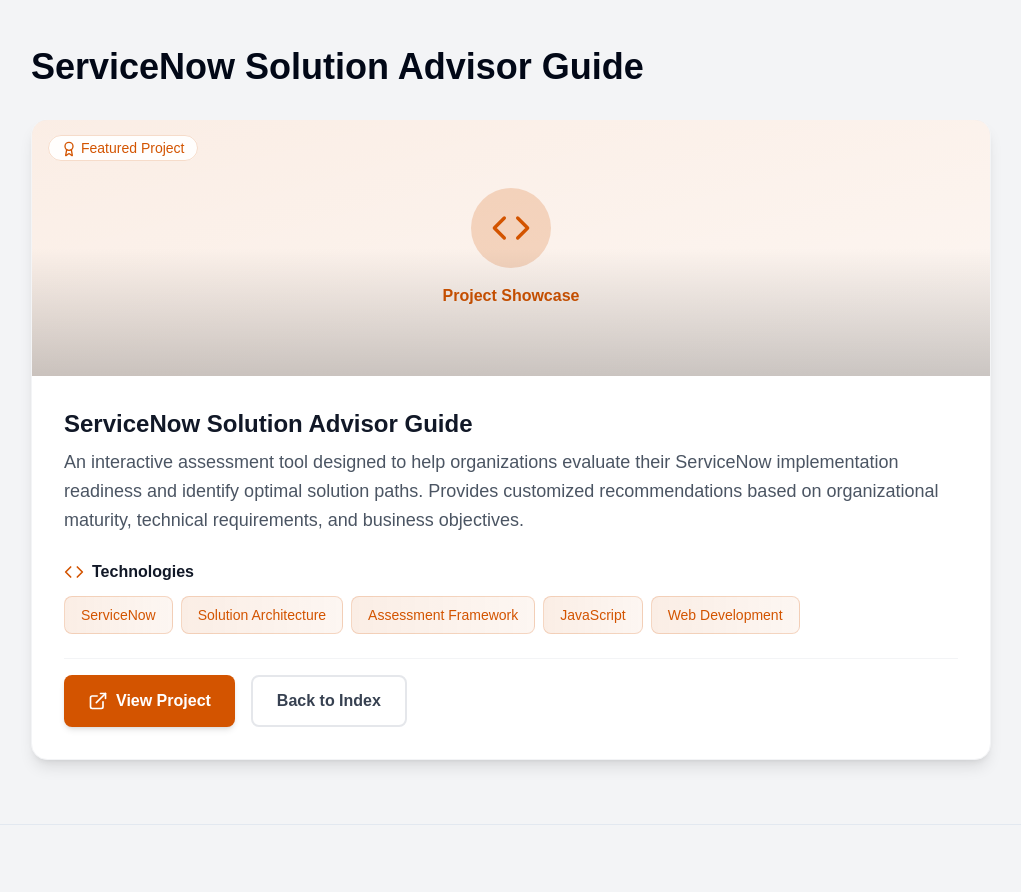
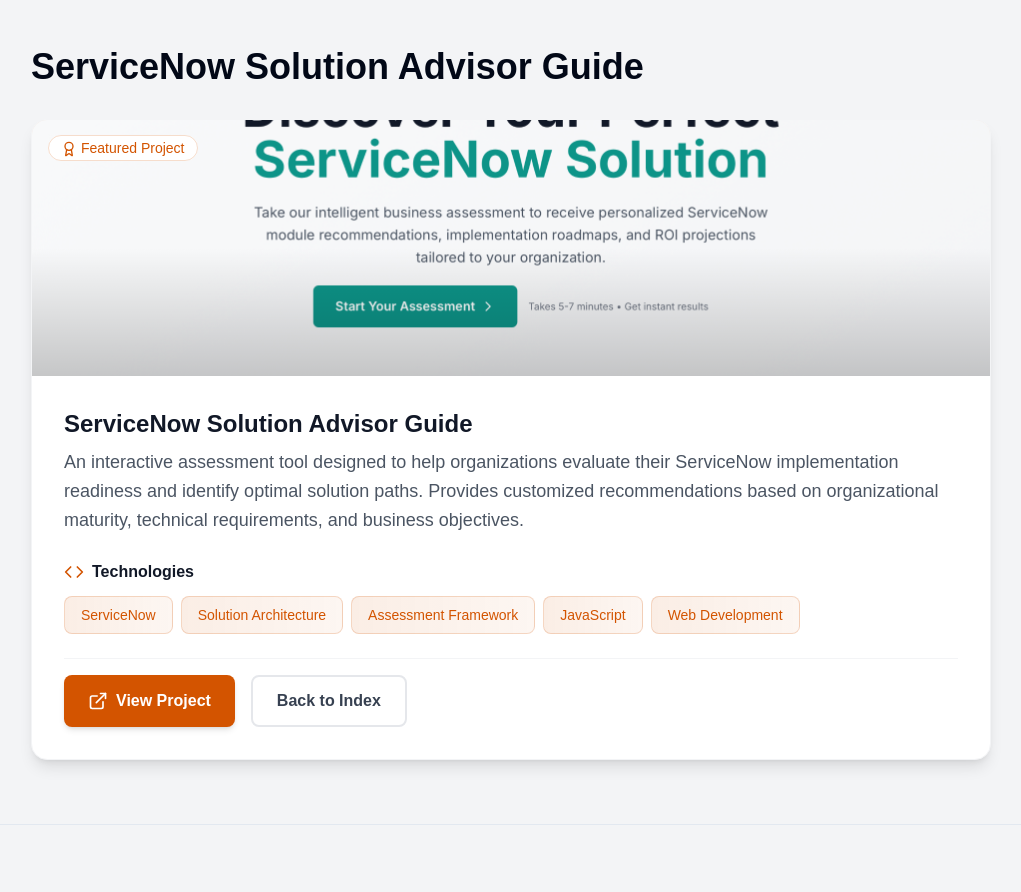
Before and after one commit to mmacri/macri-tech-resume-builder, a React (Vite) app: page /portfolio in a window 1280 px wide. Shown: the part 1660-2552 px from the top of the page, without its empty margins (257-1278 px from the left). Built offline with nearby package versions, Linux system fonts and the light colour scheme; the HTML template or start-up script is replaced by a standard one; a web font is replaced by a local one.

Commit message:
Add ServiceNow Advisor image
Update the ServiceNow Solution Advisor Guide project with the provided image.

```diff
--- a/src/data/resume/projectsData.ts
+++ b/src/data/resume/projectsData.ts
@@ -16,7 +16,7 @@ export const staticProjectsData = [
     description: "An interactive assessment tool designed to help organizations evaluate their ServiceNow implementation readiness and identify optimal solution paths. Provides customized recommendations based on organizational maturity, technical requirements, and business objectives.",
     technologies: ["ServiceNow", "Solution Architecture", "Assessment Framework", "JavaScript", "Web Development"],
     link: "https://mmacri.github.io/nowassess/index.html",
-    image_url: null,
+    image_url: "/lovable-uploads/a6fd2e82-34d4-4f60-90fc-4f5236a13aaf.png",
     display_order: 2
   },
   {
```
Also changed, not shown: public/lovable-uploads/a6fd2e82-34d4-4f60-90fc-4f5236a13aaf.png (added).
